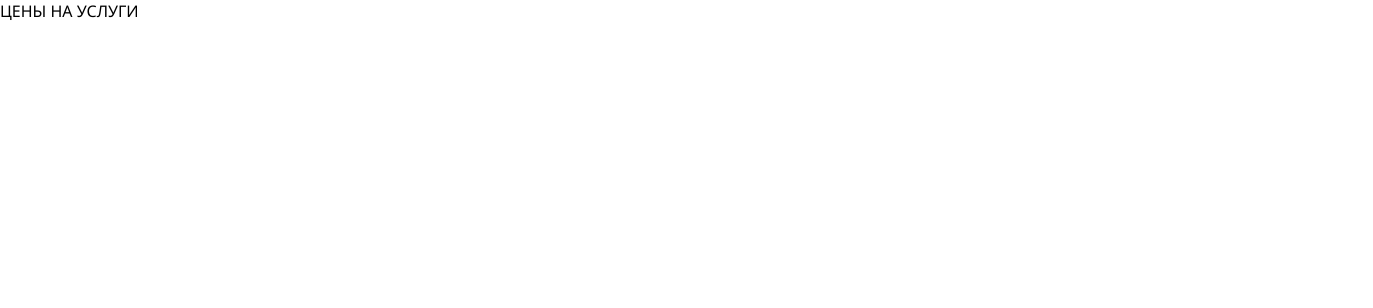
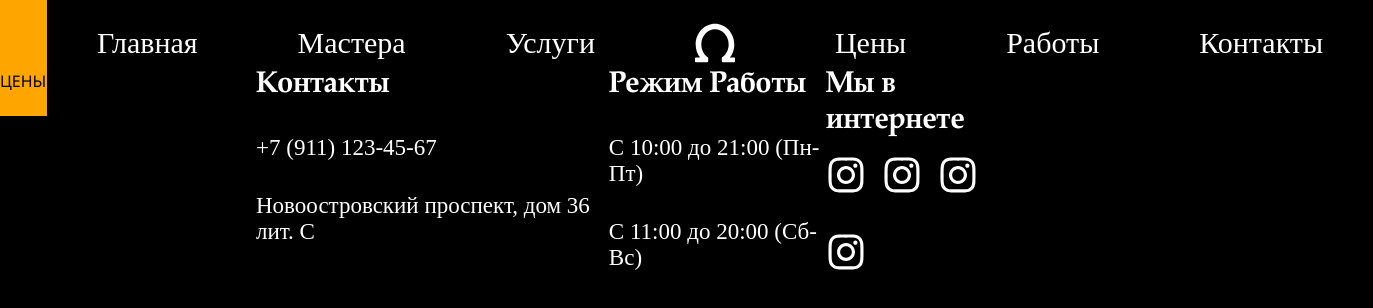
Before and after one commit to 1lich/beauty-salon, a React (Create React App) app: page /price in a window 1280 px wide. Shown: the top 308 px of the page, 1373 px wide, since content can reach past the window. Built offline with nearby package versions, Linux system fonts and the light colour scheme.

Commit message:
add footer and links

```diff
--- a/src/App.css
+++ b/src/App.css
@@ -1,5 +1,8 @@
 .App {
   text-align: center;
+}
+body {
+  background-color: black;
 }
 
 /* @media (prefers-reduced-motion: no-preference) {
--- a/src/components/footer/Footer.jsx
+++ b/src/components/footer/Footer.jsx
@@ -1,7 +1,55 @@
-import { StyledFooter } from "./styled-Footer"
+import { FontAwesomeIcon } from "@fortawesome/react-fontawesome"
+import { faInstagram } from "@fortawesome/free-brands-svg-icons"
+
+import {
+  StyledFooter,
+  StyledLink,
+  FooterDiv,
+  FooterH1,
+  StyledParagraph,
+  StyledIcon,
+} from "./styled-Footer"
 
 const Footer = () => {
-  return <StyledFooter />
+  return (
+    <StyledFooter>
+      <FooterDiv>
+        <FooterH1>Контакты</FooterH1>
+        <StyledParagraph>+7 (911) 123-45-67</StyledParagraph>
+        <StyledParagraph>
+          Новоостровский проспект, дом 36 лит. С
+        </StyledParagraph>
+      </FooterDiv>
+      <FooterDiv>
+        <FooterH1>Режим Работы</FooterH1>
+        <StyledParagraph>C 10:00 до 21:00 (Пн-Пт)</StyledParagraph>
+        <StyledParagraph>С 11:00 до 20:00 (Сб-Вс)</StyledParagraph>
+      </FooterDiv>
+      <FooterDiv>
+        <FooterH1>Мы в интернете</FooterH1>
+        <StyledLink>
+          <StyledIcon>
+            <FontAwesomeIcon icon={faInstagram} />
+          </StyledIcon>
+        </StyledLink>
+        <StyledLink>
+          <StyledIcon>
+            <FontAwesomeIcon icon={faInstagram} />
+          </StyledIcon>
+        </StyledLink>
+        <StyledLink>
+          <StyledIcon>
+            <FontAwesomeIcon icon={faInstagram} />
+          </StyledIcon>
+        </StyledLink>
+        <StyledLink>
+          <StyledIcon>
+            <FontAwesomeIcon icon={faInstagram} />
+          </StyledIcon>
+        </StyledLink>
+      </FooterDiv>
+    </StyledFooter>
+  )
 }
 
 export default Footer
--- a/src/components/footer/styled-Footer.jsx
+++ b/src/components/footer/styled-Footer.jsx
@@ -1,3 +1,45 @@
 import styled from "styled-components"
 
-export const StyledFooter = styled.footer``
+export const StyledFooter = styled.footer`
+  color: white;
+  display: flex;
+  flex-direction: row;
+  align-items: center;
+  justify-content: space-between;
+  height: 70px;
+  margin-left: 20vw;
+  width: 60vw;
+`
+export const FooterDiv = styled.div`
+  margin-top: 5rem;
+  height: 200px;
+`
+export const FooterH1 = styled.h1`
+  font-family: Garamond;
+  font-size: 30px;
+  font-weight: 700;
+`
+export const StyledLink = styled.a`
+  padding-top: 3rem;
+  margin-left: -1rem;
+`
+
+export const StyledParagraph = styled.p`
+  padding-top: 2rem;
+  font-family: Cormorant Garamond;
+  font-weight: 400;
+  font-size: 23px;
+`
+export const StyledIcon = styled.svg`
+  width: 40px;
+  height: 40px;
+  min-width: 40px;
+  min-height: 40px;
+  color: white;
+  padding: 1rem;
+  &:hover {
+    background-color: orange;
+    color: black;
+    cursor: pointer;
+  }
+`
--- a/src/components/header/Header.jsx
+++ b/src/components/header/Header.jsx
@@ -8,11 +8,13 @@ import {
   StyledLink,
   StyledIcon,
   StyledInstLink,
+  CenterDiv,
 } from "./styled-Header"
 
 const Header = () => {
   return (
     <HeaderStyled>
+      <CenterDiv>
         <StyledInstLink>
           <StyledIcon>
             <FontAwesomeIcon icon={faInstagram} />
@@ -31,6 +33,7 @@ const Header = () => {
           <StyledLink to="/works">Работы</StyledLink>
           <StyledLink to="/contacts">Контакты</StyledLink>
         </HeaderDiv>
+      </CenterDiv>
     </HeaderStyled>
   )
 }
--- a/src/components/header/styled-Header.jsx
+++ b/src/components/header/styled-Header.jsx
@@ -3,26 +3,29 @@ import { Link } from "react-router-dom"
 
 export const HeaderStyled = styled.header`
   display: flex;
+  height: 70px;
+  width: 100%;
+  justify-content: center;
+`
+export const CenterDiv = styled.div`
+  display: flex;
+  justify-content: center;
   flex-direction: row;
+  align-items: center;
+`
 
-  align-items: center;
-  justify-content: space-between;
-  background-color: rgba(255, 255, 255, 0);
-  height: 70px;
-  margin-bottom: -70px;
-  margin-left: 20vw;
-  width: 60vw;
-`
 export const HeaderDiv = styled.div`
   display: flex;
   align-items: center;
+  margin-top: 1rem;
 `
 export const StyledLink = styled(Link)`
   color: white;
   font-family: Cormorant Garamond;
   font-size: 30px;
   font-weight: 400;
-  padding: 30px;
+  padding: 50px;
+  text-decoration: none;
 `
 export const StyledIcon = styled.svg`
   width: 40px;
@@ -30,6 +33,8 @@ export const StyledIcon = styled.svg`
   min-width: 40px;
   min-height: 40px;
   color: white;
+  margin-top: 1rem;
+  padding: 50px;
 `
 
 export const StyledInstLink = styled.a`
--- a/src/pages/main/Main.jsx
+++ b/src/pages/main/Main.jsx
@@ -1,10 +1,13 @@
 import Layout from "../../components/Layout"
-import { MainDiv } from "./styled-Main"
+import { MainDiv, StyledImg } from "./styled-Main"
+import img from "../../assets/images/bgc.png"
 
 const Main = () => {
   return (
     <Layout title="Главная">
-      <MainDiv />
+      <MainDiv>
+        <StyledImg src={img} />
+      </MainDiv>
     </Layout>
   )
 }
--- a/src/pages/main/styled-Main.jsx
+++ b/src/pages/main/styled-Main.jsx
@@ -1,10 +1,14 @@
 import styled from "styled-components"
 
-import img from "../../assets/images/bgc.png"
+export const MainDiv = styled.div`
+  width: 100%;
+  height: 80vh;
+  display: flex;
+  justify-content: center;
+`
 
-export const MainDiv = styled.div`
-  background: url(${img}) no-repeat center center;
-  background-size: cover;
-  width: 100%;
-  height: 100vh;
+export const StyledImg = styled.img`
+  width: 70%;
+  height: 90%;
+  margin: 2rem;
 `
```
Lines whose indentation alone changed are shown as unchanged.
